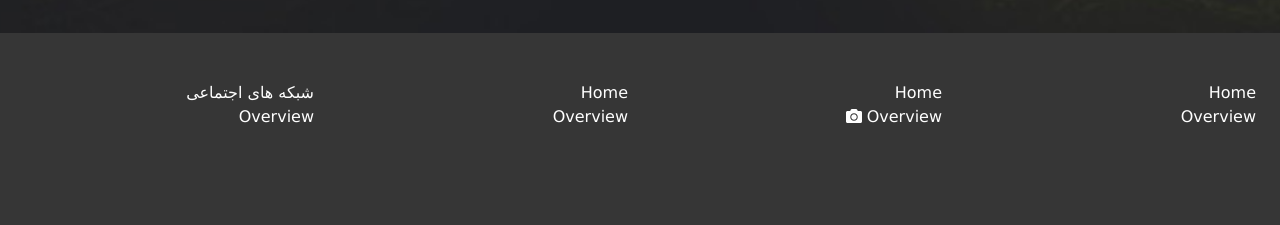
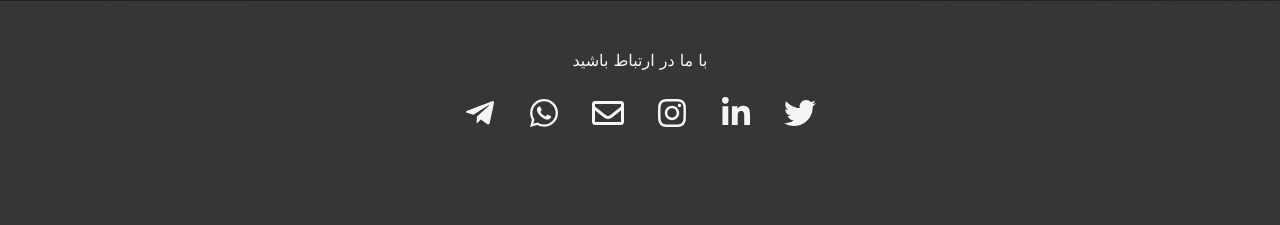
Before and after one commit to rezmehp/abasian-peroject, a Django app: page /contact in a window 1280 px wide. Shown: the part 1646-1871 px from the top of the page. After the commit the page ends 1773 px from the top, so only its background shows below. Run offline with Django 3.2, Linux system fonts and the light colour scheme; some libraries are stand-ins or nearby versions.

Commit message:
حرکت به سمت صفحه اصلی

```diff
--- a/template/_partials/_footer.html
+++ b/template/_partials/_footer.html
@@ -1,51 +1,52 @@
-<footer class="footer has-background-dark">
-  <div class="bd-footer-links">
-    <div class="columns">
-      <div class="column is-3 ">
-        <p class="bd-footer-link-title ">
-          <a class="has-text-white" href="https://bulma.io">Home</a>
-        </p>
-
-        <p class="bd-footer-link">
-          <a class="has-text-white" href="https://bulma.io/documentation/overview">
-            Overview
-          </a>
-        </p>
-      </div>
-       <div class="column is-3 ">
-        <p class="bd-footer-link-title ">
-          <a class="has-text-white" href="https://bulma.io">Home</a>
-        </p>
-
-        <p class="bd-footer-link">
-          <a class="has-text-white" href="https://bulma.io/documentation/overview">
-              Overview <span class="fas fa-camera"></span>
-          </a>
-        </p>
-      </div>
-       <div class="column is-3 ">
-        <p class="bd-footer-link-title ">
-          <a class="has-text-white" href="https://bulma.io">Home</a>
-        </p>
-
-        <p class="bd-footer-link">
-          <a class="has-text-white" href="https://bulma.io/documentation/overview">
-            Overview
-          </a>
-        </p>
-      </div>
-       <div class="column is-3 ">
-        <p class="bd-footer-link-title ">
-          <a class="has-text-white" href="https://bulma.io">شبکه های اجتماعی</a>
-        </p>
-
-        <p class="bd-footer-link">
-          <a class="has-text-white" href="https://bulma.io/documentation/overview">
-            Overview
-          </a>
-        </p>
-      </div>
-
-    </div>
-  </div>
-  </footer>
+<div class="hero has-background-dark">
+      <section class="section has-background-dark">
+        <h1 class="has-text-light has-text-centered">با ما در ارتباط باشید</h1>
+        <br>
+        <div class="tabs is-centered">
+          <ul>
+            <li>
+              <a>
+                <span class="icon is-small has-text-light"
+                  ><i class="fab fa-twitter fa-2x" aria-hidden="true"></i
+                ></span>
+              </a>
+            </li>
+            <li>
+              <a>
+                <span class="icon is-small has-text-light"
+                  ><i class="fab fa-linkedin-in fa-2x" aria-hidden="true"></i
+                ></span>
+              </a>
+            </li>
+            <li>
+              <a>
+                <span class="icon is-small has-text-light"
+                  ><i class="fab fa-instagram fa-2x" aria-hidden="true"></i
+                ></span>
+              </a>
+            </li>
+            <li>
+              <a>
+                <span class="icon is-small has-text-light"
+                  ><i class="far fa-envelope fa-2x" aria-hidden="true"></i
+                ></span>
+              </a>
+            </li>
+            <li>
+              <a>
+                <span class="icon is-small has-text-light"
+                  ><i class="fab fa-whatsapp fa-2x" aria-hidden="true"></i
+                ></span>
+              </a>
+            </li>
+            <li>
+              <a>
+                <span class="icon is-small  has-text-light"
+                  ><i class="fab fa-telegram-plane fa-2x" aria-hidden="true"></i
+                ></span>
+              </a>
+            </li>
+          </ul>
+        </div>
+      </section>
+</div>
--- a/template/pages/contact.html
+++ b/template/pages/contact.html
@@ -104,31 +104,6 @@
                     <iframe class="map-responsive"
                             src="https://www.google.com/maps/embed?pb=!1m18!1m12!1m3!1d55504.59169730114!2d52.4910592!3d29.6026112!2m3!1f0!2f0!3f0!3m2!1i1024!2i768!4f13.1!3m3!1m2!1s0x3fb21278067675bb%3A0x740522b63767a06d!2z2KfbjNiz2Krar9in2Ycg2YXYqtix2Ygg2KfZhdin2YUg2K3Ys9uM2YY!5e0!3m2!1sfa!2s!4v1579856600481!5m2!1sfa!2s"></iframe>
                 </div>
-                            <!--            شبکه های اجتماعی-->
-                    <div class="tabs is-centered">
-                        <ul>
-                            <li>
-                                <a>
-                                    <span class="icon is-small"><i class="fab fa-instagram fa-2x" aria-hidden="true"></i></span>
-                                </a>
-                            </li>
-                            <li>
-                                <a>
-                                    <span class="icon is-small"><i class="far fa-envelope fa-2x" aria-hidden="true"></i></span>
-                                </a>
-                            </li>
-                            <li>
-                                <a>
-                                    <span class="icon is-small"><i class="fab fa-whatsapp fa-2x" aria-hidden="true"></i></span>
-                                </a>
-                            </li>
-                            <li>
-                                <a>
-                                    <span class="icon is-small"><i class="fab fa-telegram-plane fa-2x" aria-hidden="true"></i></span>
-                                </a>
-                            </li>
-                        </ul>
-                    </div>
             </section>
         </div>
 
--- a/template/pages/showvideotutorial.html
+++ b/template/pages/showvideotutorial.html
@@ -376,8 +376,6 @@
                     </div>
                 </div>
             </section>
-
-
             <section class="section has-background-light" style=" direction: ltr;">
                 <h3 class="title has-text-centered has-text-dark">جدیدترین ویدیو ها</h3>
                 <div class="columns" style="overflow-x:scroll;">
```
